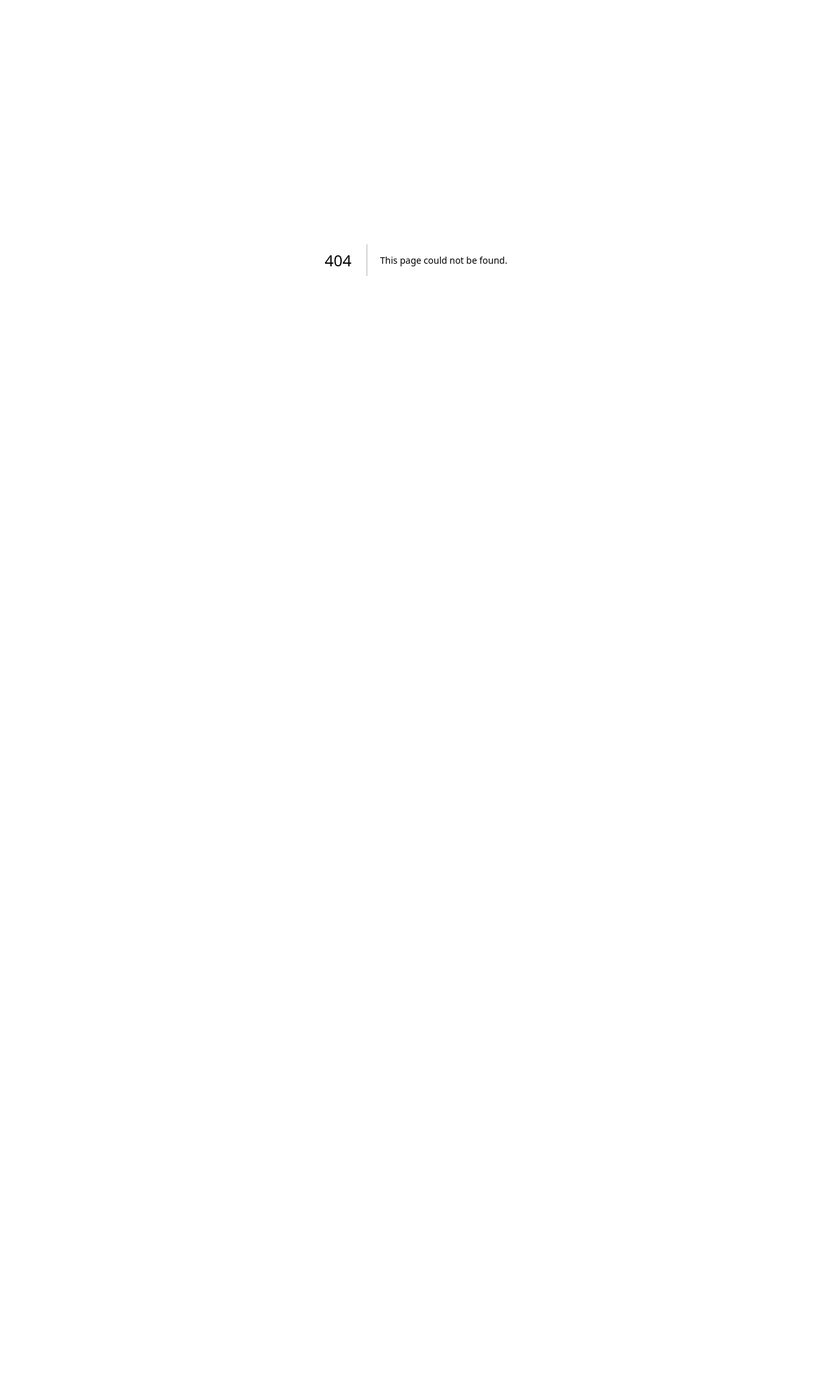
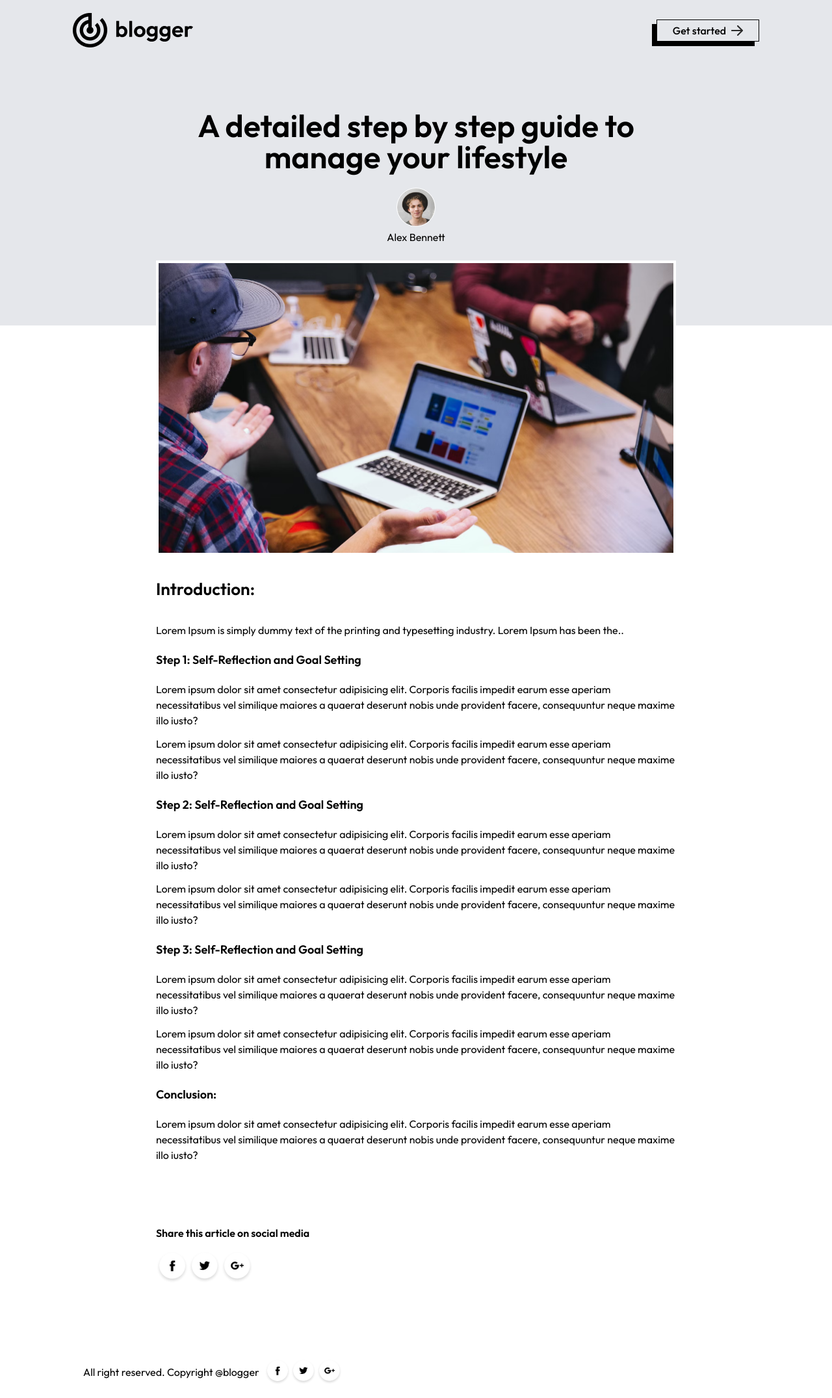
Before and after one commit to SanjayaPrasadRajapaksha/Blog_App, a Next.js app: page /blogs/1 in a window 1280 px wide. Before the commit this address had no page. Shown: the whole page at 65% size. Before the commit the page ends 800 px from the top, so only its background shows below. Built offline with nearby package versions, Linux system fonts and the light colour scheme.

Commit message:
Add dynamic blog details page

```diff
--- a/Components/BlogItem.jsx
+++ b/Components/BlogItem.jsx
@@ -1,21 +1,24 @@
 import { assets, blog_data } from '@/Assets/assets'
 import Image from 'next/image'
+import Link from 'next/link'
 import React, { useState } from 'react'
 
-function BlogItem({title,description,category,image}) {
+function BlogItem({title,description,category,image,id}) {
 
 
 
     return (
         <div className='max-w-[330px] sm:max-w-[300px] bg-white border border-black hover:shadow-[-7px_7px_0px_#000000]'>
+            <Link href={`/blogs/${id}`}>
             <Image src={image} alt="" width={400} height={400} className='border-b border-black' />
+            </Link>
             <p className='ml-5 mt-5 px-1 inline-block bg-black text-white text-sm'>{category}</p>
             <div className='p-5'>
                 <h5 className='mb-2 text-lg font-medium tracking-tight text-gray-900'>{title}</h5>
                 <p className='mb-3 text-sm tracking-tight text-gray-700'>{description}</p>
-                <div className='inline-flex items-center py-2 font-semibold text-center'>
+                <Link  href={`/blogs/${id}`} className='inline-flex items-center py-2 font-semibold text-center'>
                     Read more <Image src={assets.arrow} className='ml-2' alt=''/>
-                </div>
+                </Link>
             </div>
         </div>
     )
--- a/Components/BlogList.jsx
+++ b/Components/BlogList.jsx
@@ -16,7 +16,7 @@
             </div>
             <div className='flex flex-wrap justify-around gap-y-10 mb-16 xl:mx:24'>
                 {blog_data.filter((item) => menu === 'All' ? true : item.category === menu).map((item, index) => {
-                    return <BlogItem key={index} image={item.image} title={item.title} descriptin={item.description} category={item.category} />
+                    return <BlogItem key={index} id={item.id} image={item.image} title={item.title} descriptin={item.description} category={item.category} />
                 })
 
                 }
--- /dev/null
+++ b/app/blogs/[id]/page.jsx
@@ -0,0 +1,71 @@
+'use client'
+import { assets, blog_data } from '@/Assets/assets';
+import Footer from '@/Components/Footer';
+import Image from 'next/image';
+import Link from 'next/link';
+import React, { use, useEffect, useState } from 'react'
+
+function page({ params }) {
+    const { id } = use(params);
+    const [data, setData] = useState(null);
+
+    const fetchBlogData = () => {
+        for (let i = 0; i < blog_data.length; i++) {
+            if (Number(id) === blog_data[i].id) {
+                setData(blog_data[i]);
+                console.log(blog_data[i]);
+                break;
+            }
+        }
+    }
+    useEffect(() => {
+        fetchBlogData();
+    }, [])
+    return (data ? <>
+        <div className='bg-gray-200 py-5 md:px-12 lg:px-28'>
+            <div className='flex justify-between items-center'>
+                <Link href={'/'}>
+                    <Image src={assets.logo} width={180} alt='' className='w-[130px] sm:w-auto' />
+                </Link>
+                <button className='flex items-center gap-2 font-medium py-1 px-3 sm:px-6 border border-black shadow-[-7px_7px_0px_#000000]'>
+                    Get started <Image src={assets.arrow} alt='' />
+                </button>
+            </div>
+            <div className='text-center my-24'>
+                <h1 className='text-2xl sm:text-5xl font-semibold max-w-[700px] mx-auto'>{data.title}</h1>
+                <Image className='mx-auto mt-6 border border-white rounded-full' src={data.author_img} width={60} height={60} alt='' />
+                <p className='mt-1 pb-2 max-w-[740px] mx-auto'>{data.author}</p>
+            </div>
+        </div>
+        <div className='mx-5 max-w-[800px] md:mx-auto mt-[-100px] mb-10'>
+            <Image className='border-4 border-white' src={data.image} width={1280} height={720} alt='' />
+            <h1 className='my-8 text-[26px] font-semibold'>Introduction:</h1>
+            <p>{data.description}</p>
+            <h3 className='my-5 text-[18px] font-semibold'>Step 1: Self-Reflection and Goal Setting</h3>
+            <p className='my-3'>Lorem ipsum dolor sit amet consectetur adipisicing elit. Corporis facilis impedit earum esse aperiam necessitatibus vel similique maiores a quaerat deserunt nobis unde provident facere, consequuntur neque maxime illo iusto?</p>
+            <p className='my-3'>Lorem ipsum dolor sit amet consectetur adipisicing elit. Corporis facilis impedit earum esse aperiam necessitatibus vel similique maiores a quaerat deserunt nobis unde provident facere, consequuntur neque maxime illo iusto?</p>
+
+            <h3 className='my-5 text-[18px] font-semibold'>Step 2: Self-Reflection and Goal Setting</h3>
+            <p className='my-3'>Lorem ipsum dolor sit amet consectetur adipisicing elit. Corporis facilis impedit earum esse aperiam necessitatibus vel similique maiores a quaerat deserunt nobis unde provident facere, consequuntur neque maxime illo iusto?</p>
+            <p className='my-3'>Lorem ipsum dolor sit amet consectetur adipisicing elit. Corporis facilis impedit earum esse aperiam necessitatibus vel similique maiores a quaerat deserunt nobis unde provident facere, consequuntur neque maxime illo iusto?</p>
+
+            <h3 className='my-5 text-[18px] font-semibold'>Step 3: Self-Reflection and Goal Setting</h3>
+            <p className='my-3'>Lorem ipsum dolor sit amet consectetur adipisicing elit. Corporis facilis impedit earum esse aperiam necessitatibus vel similique maiores a quaerat deserunt nobis unde provident facere, consequuntur neque maxime illo iusto?</p>
+            <p className='my-3'>Lorem ipsum dolor sit amet consectetur adipisicing elit. Corporis facilis impedit earum esse aperiam necessitatibus vel similique maiores a quaerat deserunt nobis unde provident facere, consequuntur neque maxime illo iusto?</p>
+            <h3 className='my-5 text-[18px] font-semibold'>Conclusion:</h3>
+            <p className='my-3'>Lorem ipsum dolor sit amet consectetur adipisicing elit. Corporis facilis impedit earum esse aperiam necessitatibus vel similique maiores a quaerat deserunt nobis unde provident facere, consequuntur neque maxime illo iusto?</p>
+            <div className='my-24'>
+                <p className='text-black font-semibold my-4'>Share this article on social media</p>
+                <div className='flex'>
+                    <Image src={assets.facebook_icon} width={50} alt='' />
+                    <Image src={assets.twitter_icon} width={50} alt='' />
+                    <Image src={assets.googleplus_icon} width={50} alt='' />
+                </div>
+            </div>
+        </div>
+        <Footer />
+    </> : <></>
+    )
+}
+
+export default page
```
